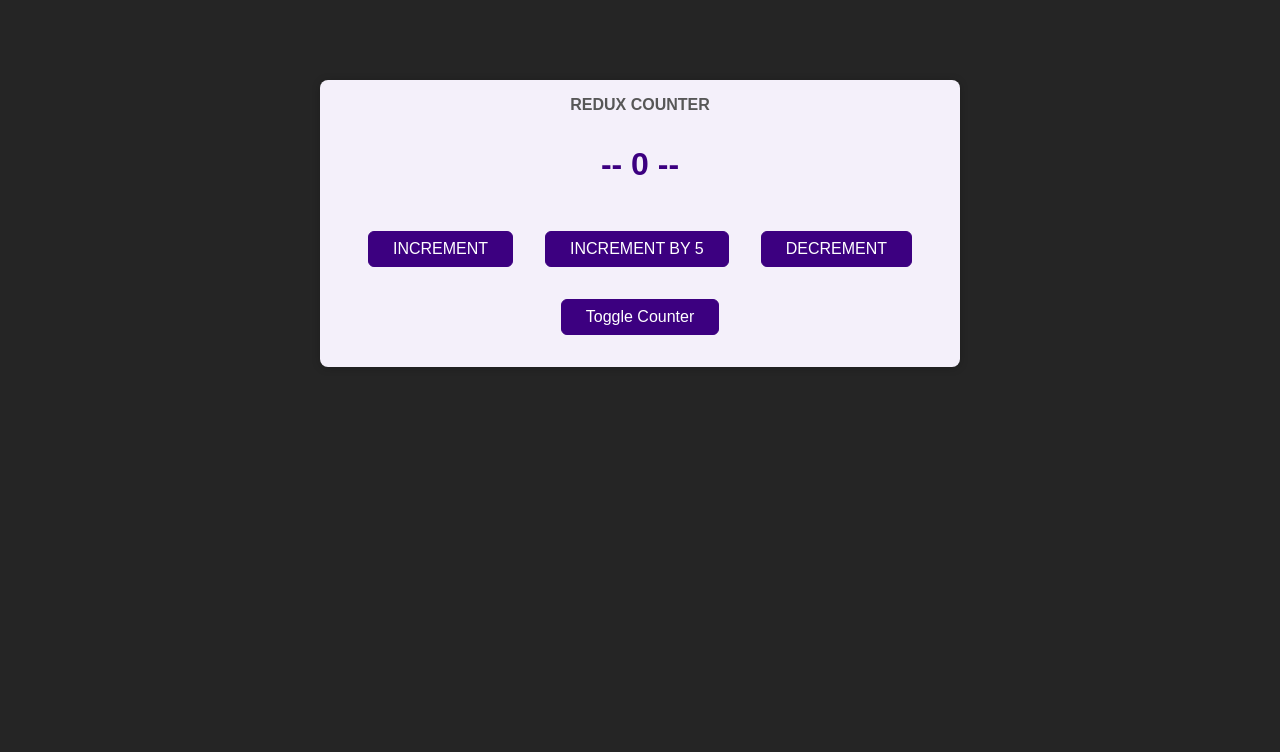
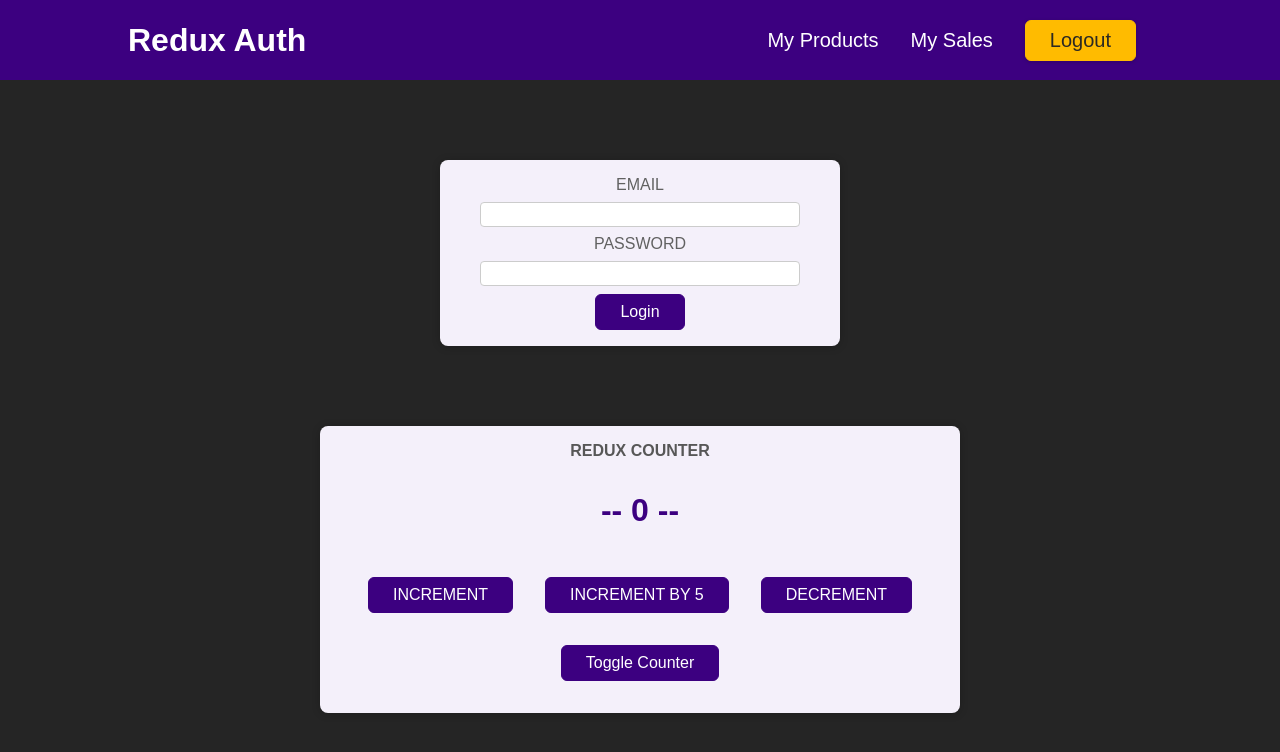
Before and after one commit to ZaryabAhmed22/Basic-Redux-App, a React (Create React App) app: page / in a window 1280 px wide. Shown: the top 752 px of the page. Built offline with nearby package versions, Linux system fonts and the light colour scheme.

Commit message:
Added more components to the app

```diff
--- a/src/App.js
+++ b/src/App.js
@@ -1,9 +1,14 @@
-import Counter from './components/Counter';
-
+import Counter from "./components/Counter";
+import Header from "./components/Header";
+import Auth from "./components/Auth";
 
 function App() {
   return (
-    <Counter />
+    <>
+      <Header />
+      <Auth />
+      <Counter />
+    </>
   );
 }
 
```
